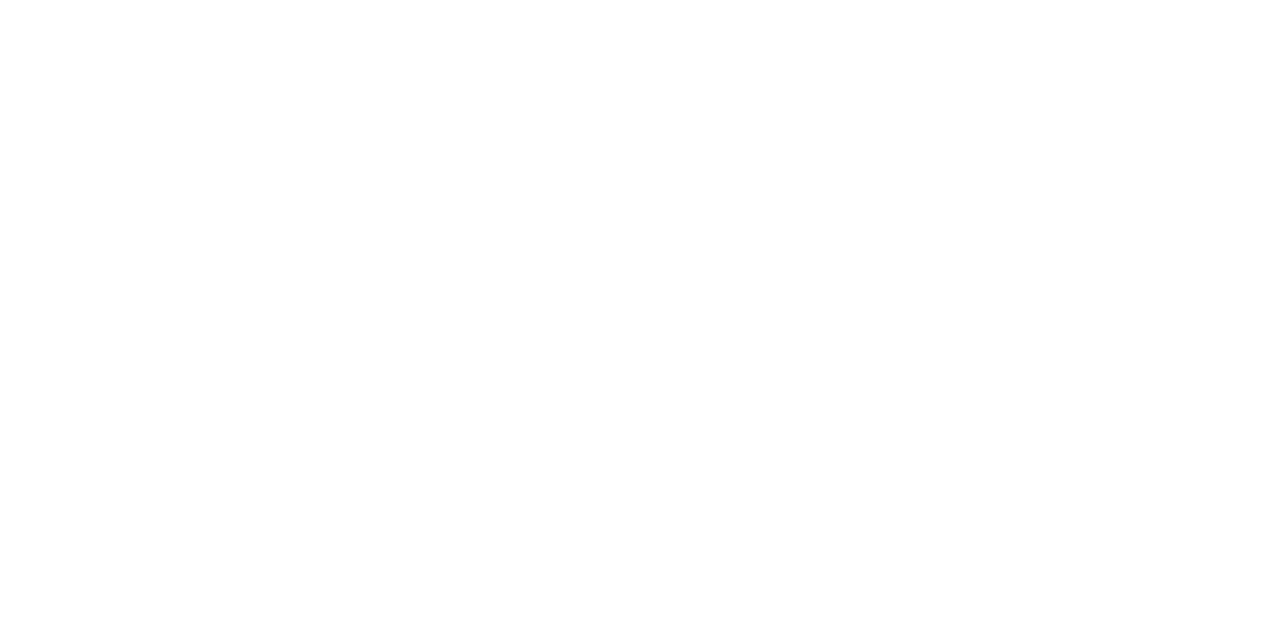
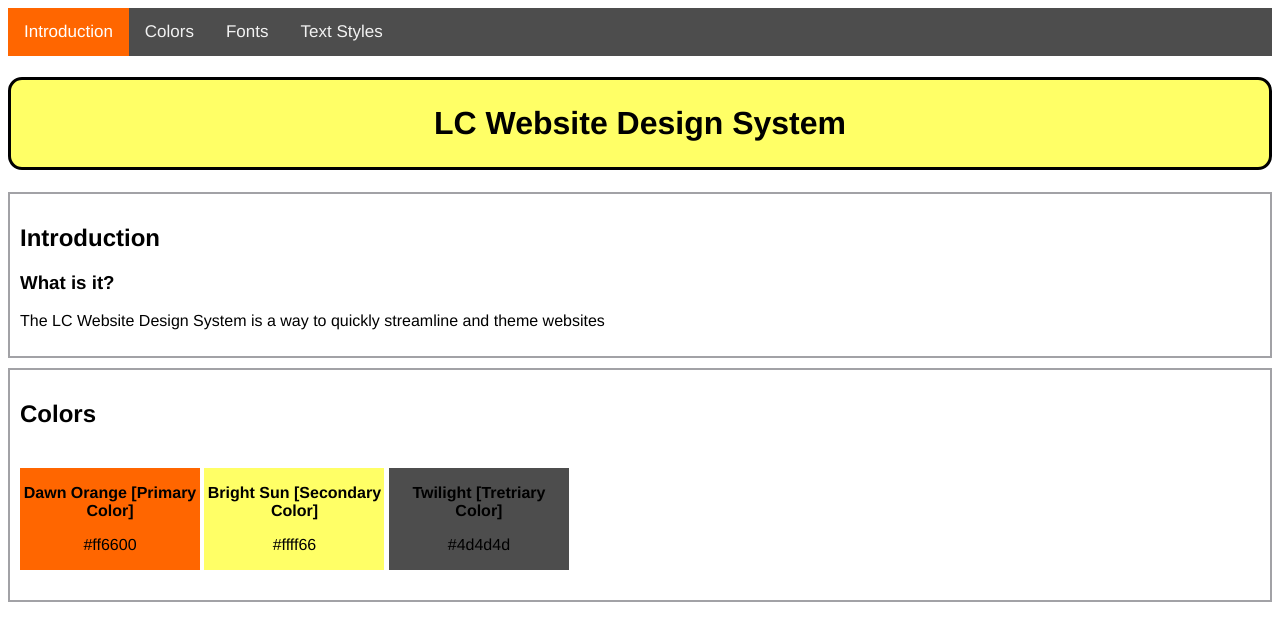
Before and after one commit to LCFirm/LCWDS, a plain HTML site: page index.html in a window 1280 px wide. Drawn offline with Linux system fonts and the light colour scheme; files that its build step writes are made by us from their sources.

Commit message:
Title Metadata Added/First Content Container made/ CSS styling added

```diff
--- a/index.html
+++ b/index.html
@@ -7,12 +7,47 @@
     <title>LCWDS.io</title>
     <meta name="Basic webstie design system by Leo C." content="information on a website design system">
     <meta name="leo cortez" content="Website Design System">
+    <link rel="preconnect" href="https://fonts.gstatic.com">
+    <link rel="stylesheet" href="./resources/style.css">
+    <link href="https://fonts.googleapis.com/css2?family=Roboto:ital,wght@0,300;0,500;0,700;1,300;1,500;1,700&display=swap" rel="stylesheet">
+    <link href="https://fonts.googleapis.com/css2?family=Asap:ital,wght@0,400;0,500;0,700;1,400;1,500;1,700&display=swap" rel="stylesheet">
+    <link href="https://fonts.googleapis.com/css2?family=Archivo+Narrow:ital,wght@0,400;0,500;0,700;1,400;1,500;1,700&display=swap" rel="stylesheet">
+    <meta name="viewport" content="width=device-width, initial-scale=1">
+    </head>
+    <body>
+        <div class="topnav">
+            <a class="active" href="#introduction">Introduction</a>
+            <a href="#news">Colors</a>
+            <a href="#contact">Fonts</a>
+            <a href="#about">Text Styles</a>
+          </div>
 
-    <link rel="stylesheet" href="./style.css">
+        <h1>LC Website Design System</h1>
+        <div class="container introduction">
+            <h2>Introduction</h2>
+            <h3>What is it?</h3>
+                <p class="main">The LC Website Design System is a way to quickly streamline and theme websites</p>
 
-    </head>
+        </div>
+        <div class="container">
+            <h2 >Colors</h2>
+            <div class="color-container">
+                <div class="color-panel dawn-orange">
+                    <p class="color-name">Dawn Orange [Primary Color]</p>
+                    <p>#ff6600</p>
+                </div>
 
-    <body>
+            <div class="color-panel bright-sun">
+                    <p class="color-name">Bright Sun [Secondary Color]</p>
+                    <p>#ffff66</p>
+            </div>
+            <div class="color-panel Twilight">
+                <p class="color-name">Twilight [Tretriary Color]</p>
+                <p>#4d4d4d</p>
+            </div>
+
+         </div>
+        </div>
 
     </body>
 </html>
--- a/resources/style.css
+++ b/resources/style.css
@@ -0,0 +1,93 @@
+/* Universal Rules */
+* {
+    box-sizing: border-box;
+
+}
+
+html {
+    display:block;
+    font-family: Helvetica;
+
+
+}
+h1 {
+    text-align: center;
+    padding-top: 25px;
+    padding-bottom: 25px;
+    font-size: 2em;
+    background-color: #ffff66;
+    position: relative;
+    border-radius: 14px;
+    border: solid
+}
+
+div {
+    display: block;
+}
+/* Nav Bar */
+
+/* Add a black background color to the top navigation */
+.topnav {
+    background-color: #4d4d4d;
+    overflow: hidden;
+  }
+
+  /* Style the links inside the navigation bar */
+  .topnav a {
+    float: left;
+    color: #f2f2f2;
+    text-align: center;
+    padding: 14px 16px;
+    text-decoration: none;
+    font-size: 17px;
+  }
+
+  /* Change the color of links on hover */
+  .topnav a:hover {
+    background-color: #ddd;
+    color: black;
+  }
+
+  /* Add a color to the active/current link */
+  .topnav a.active {
+    background-color: #ff6600;
+    color: white;
+  }
+/* Style page content */
+.container {
+    border: 2px solid #a2a2a6;
+    padding: 10px;
+    margin: 10px auto;
+
+
+}
+
+
+
+.color-container {
+    width: 100%;
+}
+
+.color-panel {
+    display: inline-block;
+    width: 180px;
+    text-align: center;
+    margin: 20px auto;
+    min-height: 100px;
+}
+
+.color-name {
+    font-weight: bold;
+}
+
+.dawn-orange {
+  background-color: #ff6600;
+}
+
+.bright-sun {
+    background-color: #ffff66;
+}
+
+.Twilight {
+    background-color: #4d4d4d;
+}
```
